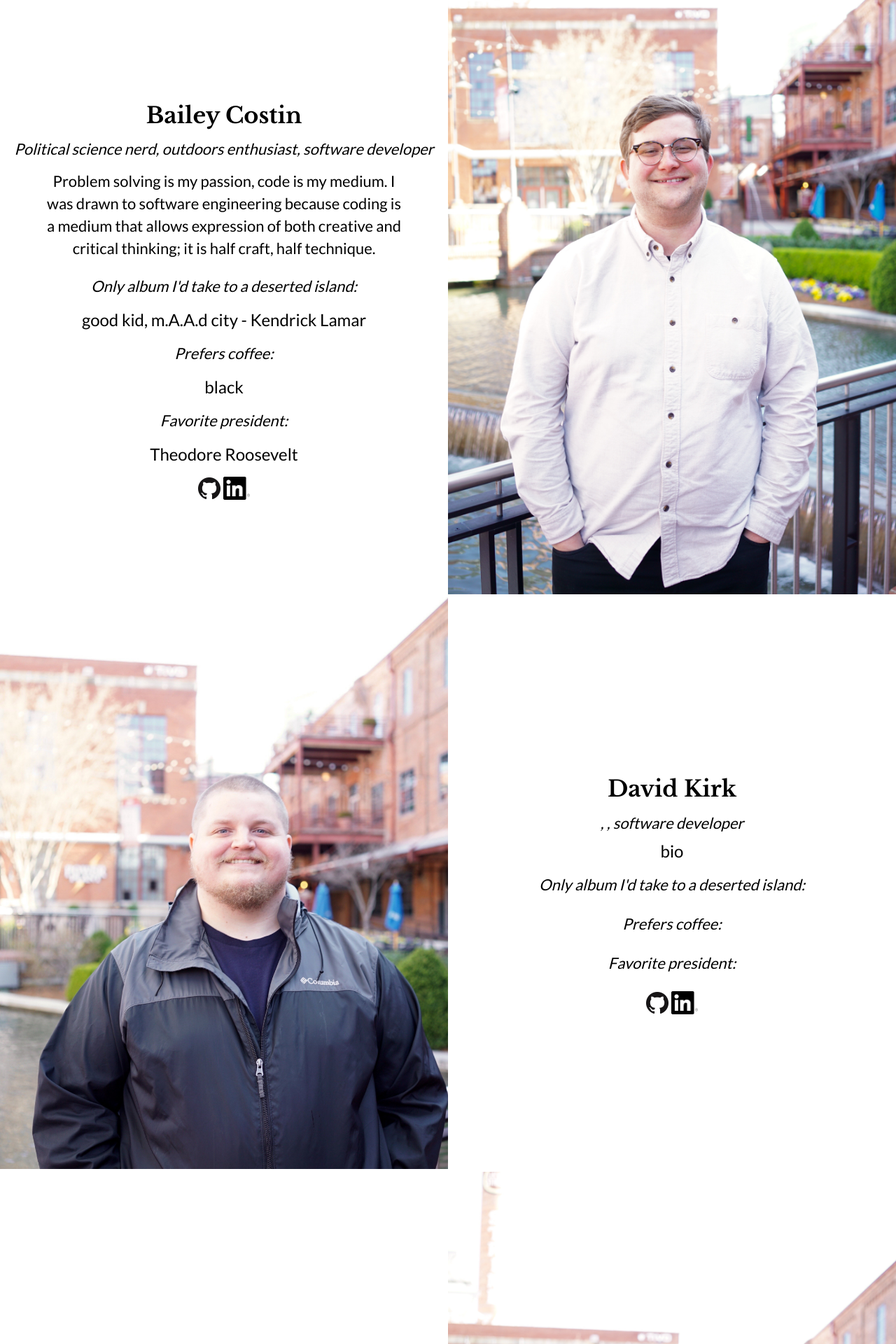
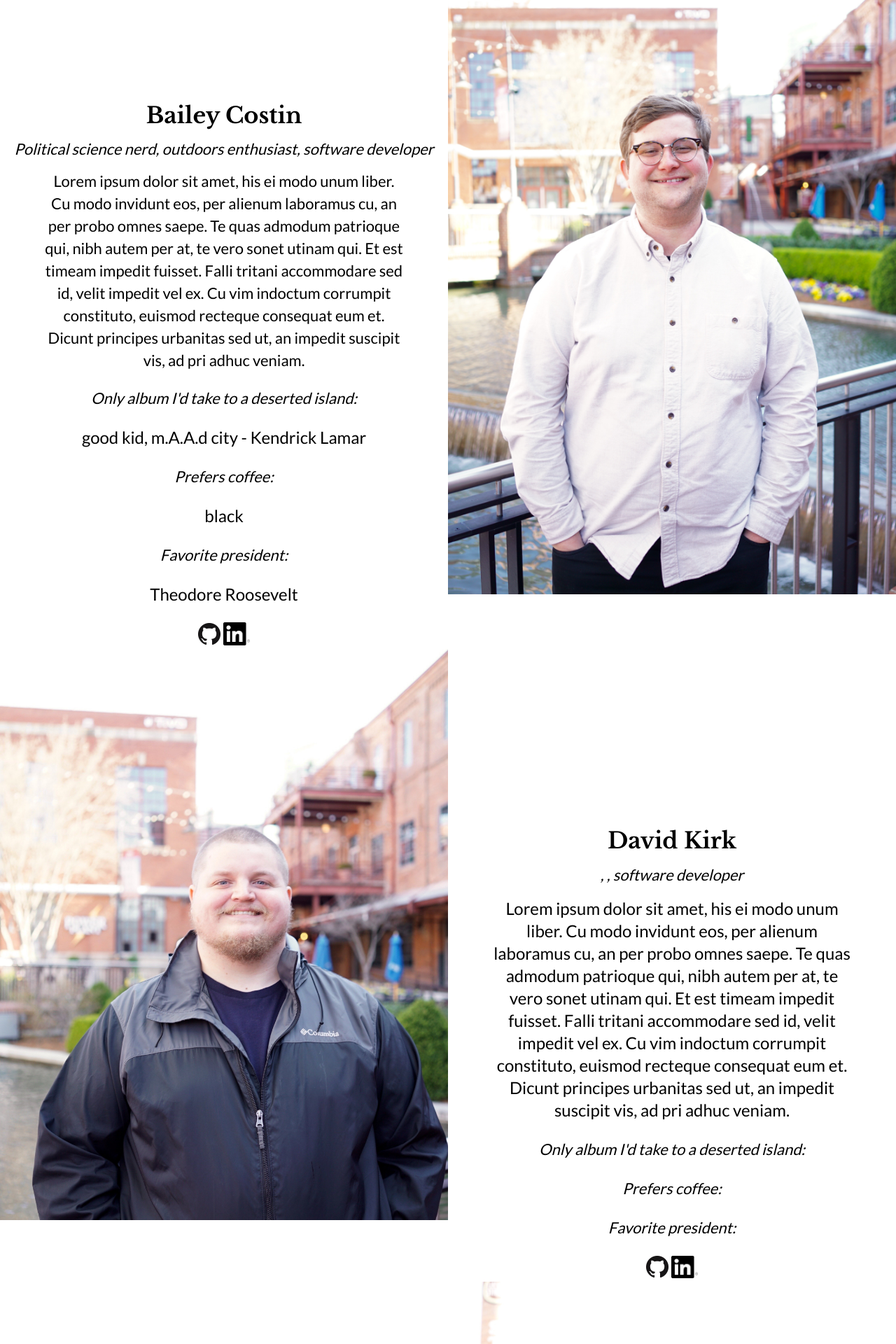
Before and after one commit to polimetrics/polimetrics, a Django app: page /about/ in a window 1280 px wide. Shown: the part 2096-4016 px from the top of the page at 70% size. Run offline with Django 3.2, Linux system fonts and the light colour scheme; some libraries are stand-ins or nearby versions.

Commit message:
updates content and styling of the about and index pages

```diff
--- a/core/templates/about.html
+++ b/core/templates/about.html
@@ -41,11 +41,7 @@
         <div class="tc black">
             <div class="body-headers mt7">Bailey Costin</div>
             <p class="sub-header i">Political science nerd, outdoors enthusiast, software developer</p>
-            <p class="body-content pr5 pl5">Problem solving is my passion, code is my medium.
-
-
-
-            I was drawn to software engineering because coding is a medium that allows expression of both creative and critical thinking; it is half craft, half technique.</p>
+            <p class="body-content pr5 pl5">Lorem ipsum dolor sit amet, his ei modo unum liber. Cu modo invidunt eos, per alienum laboramus cu, an per probo omnes saepe. Te quas admodum patrioque qui, nibh autem per at, te vero sonet utinam qui. Et est timeam impedit fuisset. Falli tritani accommodare sed id, velit impedit vel ex. Cu vim indoctum corrumpit constituto, euismod recteque consequat eum et. Dicunt principes urbanitas sed ut, an impedit suscipit vis, ad pri adhuc veniam.</p>
             <p class="body-content i">Only album I'd take to a deserted island:</p>
             <p class="bio-answer">good kid, m.A.A.d city - Kendrick Lamar</p>
             <p class="body-content i">Prefers coffee:</p>
@@ -67,7 +63,7 @@
     <div class="headshot-box tc black">
         <div class="body-headers mt7">David Kirk</div>
         <p class="sub-header i">, , software developer</p>
-        <p class="bio-answer pr4 pl4">bio</p>
+        <p class="bio-answer pr5 pl5">Lorem ipsum dolor sit amet, his ei modo unum liber. Cu modo invidunt eos, per alienum laboramus cu, an per probo omnes saepe. Te quas admodum patrioque qui, nibh autem per at, te vero sonet utinam qui. Et est timeam impedit fuisset. Falli tritani accommodare sed id, velit impedit vel ex. Cu vim indoctum corrumpit constituto, euismod recteque consequat eum et. Dicunt principes urbanitas sed ut, an impedit suscipit vis, ad pri adhuc veniam.</p>
             <p class="body-content i">Only album I'd take to a deserted island:</p>
             <p class="bio-answer"></p>
             <p class="body-content i">Prefers coffee:</p>
@@ -82,6 +78,8 @@
     <div class="headshot-box tc black">
         <div class="body-headers mt7">Daniel Peterson</div>
         <p class="sub-header i">, , software developer</p>
+        <p class="bio-answer pr5 pl5">Lorem ipsum dolor sit amet, his ei modo unum liber. Cu modo invidunt eos, per alienum laboramus cu, an per probo omnes saepe. Te quas admodum patrioque qui, nibh autem per at, te vero sonet utinam qui. Et est timeam impedit fuisset. Falli tritani accommodare sed id, velit impedit vel ex. Cu vim indoctum corrumpit constituto, euismod recteque consequat eum et. Dicunt principes urbanitas sed ut, an impedit suscipit vis, ad pri adhuc veniam.</p>
+            <p class="body-content i">Only album I'd take to a deserted island:</p>
             <p class="body-content i">Only album I'd take to a deserted island:</p>
             <p class="bio-answer"></p>
             <p class="body-content i">Prefers coffee:</p>
--- a/core/templates/index.html
+++ b/core/templates/index.html
@@ -11,4 +11,5 @@
 <div class="tc">
     <a class="header-font black link hover-red dib" href="{% url 'about' %}">Learn more</a>
 </div>
+<h2 class="body-headers mt5 tc">Latest Poll:</h2>
 {% endblock %}
--- a/static/css/styles.css
+++ b/static/css/styles.css
@@ -122,7 +122,7 @@ a {
 .bio-answer {
     font-family: 'Lato', sans-serif;
     font-size: 24px;
-    line-height: 1rem;
+    line-height: 2rem;
     color: black;
 
 }
```
